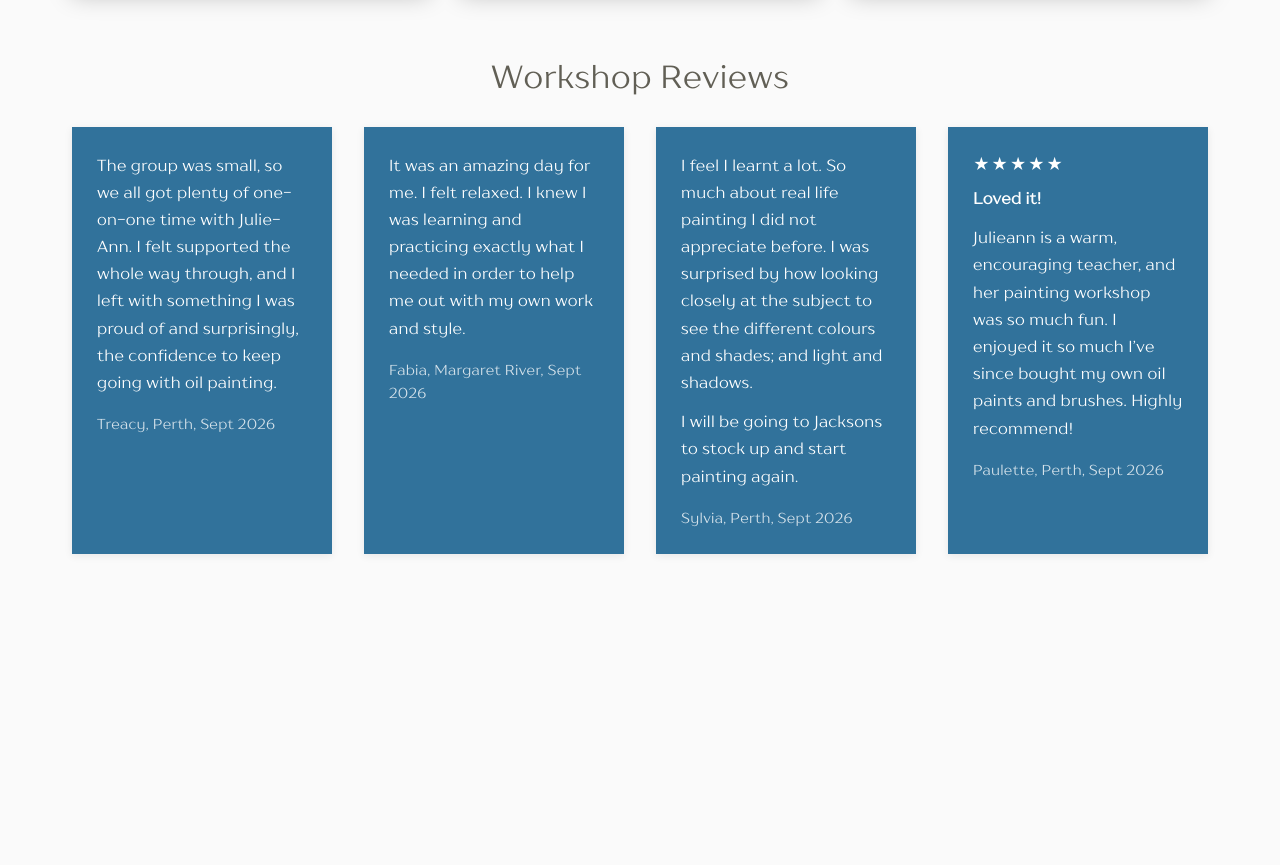
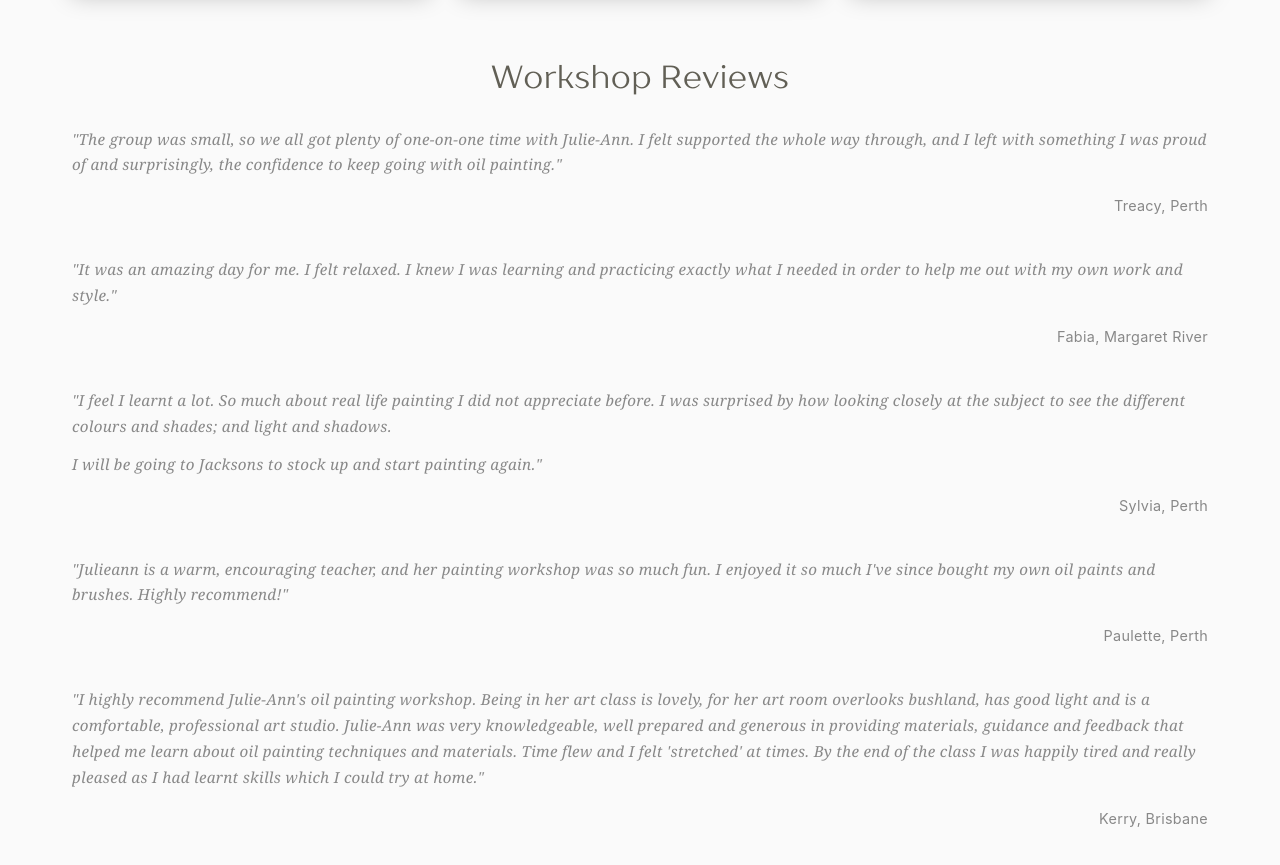
Before and after one commit to callumbrown01/julieannbrown-website, a website: page workshops.html in a window 1280 px wide. Shown: the part 1960-2825 px from the top of the page. Before the commit the page ends 2578 px from the top, so only its background shows below. Drawn offline with Linux system fonts and the light colour scheme.

Commit message:
workshop

```diff
--- a/css/style.css
+++ b/css/style.css
@@ -1263,24 +1263,44 @@ main:not(.about-page):not(.contact-page):not(.workshops-container) {
 
 .workshop-reviews-grid {
   display: grid;
-  grid-template-columns: repeat(4, 1fr);
-  gap: 2rem;
+  grid-template-columns: 1fr;
+  gap: 2.5rem;
   max-width: 1200px;
   margin: 0 auto;
   padding: 0 2rem;
 }
 
 .workshop-review {
-  padding: 1.5rem;
-  background: #31729b;
-  border: 1px solid #31729b;
-  box-shadow: 0 2px 8px rgba(0, 0, 0, 0.08);
-  color: #fff;
+  padding: 0;
+  background: transparent;
+  border: none;
+  box-shadow: none;
+  color: #888;
 }
 
 .workshop-review blockquote {
-  color: #fff;
+  color: #888;
   line-height: 1.7;
+  font-family: 'Georgia', serif;
+  font-style: italic;
+  font-size: 0.95rem;
+  margin: 0 0 1rem 0;
+}
+
+.workshop-review blockquote p {
+  position: relative;
+}
+
+.workshop-review blockquote p:first-child::before {
+  content: '"';
+  font-style: italic;
+  color: #888;
+}
+
+.workshop-review blockquote p:last-child::after {
+  content: '"';
+  font-style: italic;
+  color: #888;
 }
 
 .workshop-review blockquote p+p {
@@ -1288,14 +1308,16 @@ main:not(.about-page):not(.contact-page):not(.workshops-container) {
 }
 
 .workshop-review figcaption {
-  margin-top: 1rem;
-  color: rgba(255, 255, 255, 0.8);
+  margin-top: 0;
+  color: #888;
   font-size: 0.9rem;
+  font-family: -apple-system, BlinkMacSystemFont, 'Segoe UI', 'Helvetica Neue', sans-serif;
+  text-align: right;
 }
 
 .workshop-review-rating {
-  margin-bottom: 0.5rem;
-  color: #fff;
+  margin-bottom: 0;
+  color: #888;
   letter-spacing: 0.1em;
 }
 
--- a/data/workshops.json
+++ b/data/workshops.json
@@ -36,7 +36,7 @@
     "time": "10:00 AM",
     "duration": "3 hours",
     "description": "Join Julie-Ann for her upcoming workshops and classes or choose a giftcard",
-    "image": "https://res.cloudinary.com/fqtug4al/image/upload/v1785381447/gallery/tekpy4i7cmlyoq9po5u0.jpg",
+    "image": "images/calendar_image.jpg",
     "cost": 350,
     "maxSlots": 1,
     "enrolledCount": 0,
@@ -81,7 +81,7 @@
     "time": "10:00 AM",
     "duration": "Full Weekend",
     "description": "An immersive two-day painting workshop exploring landscape and waterwork techniques. Perfect for those wanting to deepen their skills.",
-    "image": "/images/paintings/Protea_main.jpeg",
+    "image": "/images/weekend_workshops.jpg",
     "cost": 700,
     "maxSlots": 6,
     "enrolledCount": 0,
--- a/workshops.html
+++ b/workshops.html
@@ -51,8 +51,7 @@
       <img src="images/workshop_banner.jpg" alt="Workshops Banner" />
     </div>
     <h1>Workshops & Classes</h1>
-    <p class="workshops-intro">Join Julie-Ann for her upcoming workshops after their commencement during Margaret River
-      Open Studios 2026.</p>
+    <p class="workshops-intro">Join Julie-Ann for her upcoming workshops and classes or choose a giftcard.</p>
 
     <div id="workshops-list" class="workshops-grid">
       <!-- Populated by workshops.js -->
@@ -67,7 +66,7 @@
               way through, and I left with something I was proud of and surprisingly, the confidence to keep going with
               oil painting.</p>
           </blockquote>
-          <figcaption>Treacy, Perth, Sept 2026</figcaption>
+          <figcaption>Treacy, Perth</figcaption>
         </figure>
 
         <figure class="workshop-review">
@@ -75,7 +74,7 @@
             <p>It was an amazing day for me. I felt relaxed. I knew I was learning and practicing exactly what I needed
               in order to help me out with my own work and style.</p>
           </blockquote>
-          <figcaption>Fabia, Margaret River, Sept 2026</figcaption>
+          <figcaption>Fabia, Margaret River</figcaption>
         </figure>
 
         <figure class="workshop-review">
@@ -84,17 +83,29 @@
               how looking closely at the subject to see the different colours and shades; and light and shadows.</p>
             <p>I will be going to Jacksons to stock up and start painting again.</p>
           </blockquote>
-          <figcaption>Sylvia, Perth, Sept 2026</figcaption>
+          <figcaption>Sylvia, Perth</figcaption>
         </figure>
 
         <figure class="workshop-review">
-          <div class="workshop-review-rating" aria-label="5 out of 5 stars">★★★★★</div>
           <blockquote>
-            <p><strong>Loved it!</strong></p>
             <p>Julieann is a warm, encouraging teacher, and her painting workshop was so much fun. I enjoyed it so much
-              I’ve since bought my own oil paints and brushes. Highly recommend!</p>
+              I've since bought my own oil paints and brushes. Highly recommend!</p>
           </blockquote>
-          <figcaption>Paulette, Perth, Sept 2026</figcaption>
+          <figcaption>Paulette, Perth</figcaption>
+        </figure>
+
+        <figure class="workshop-review">
+          <blockquote>
+            <p>I highly recommend Julie-Ann's oil painting workshop. Being in her art class is lovely, for her art room
+              overlooks
+              bushland, has good light and is a comfortable, professional art studio.
+              Julie-Ann was very knowledgeable, well prepared and generous in providing materials, guidance and feedback
+              that helped me
+              learn about oil painting techniques and materials. Time flew and I felt 'stretched' at times.
+              By the end of the class I was happily tired and really pleased as I had learnt skills which I could try at
+              home.</p>
+          </blockquote>
+          <figcaption>Kerry, Brisbane</figcaption>
         </figure>
       </div>
     </section>
```
Also changed, not shown: images/calendar_image.jpg (added), images/weekend_workshops.jpg (added).
